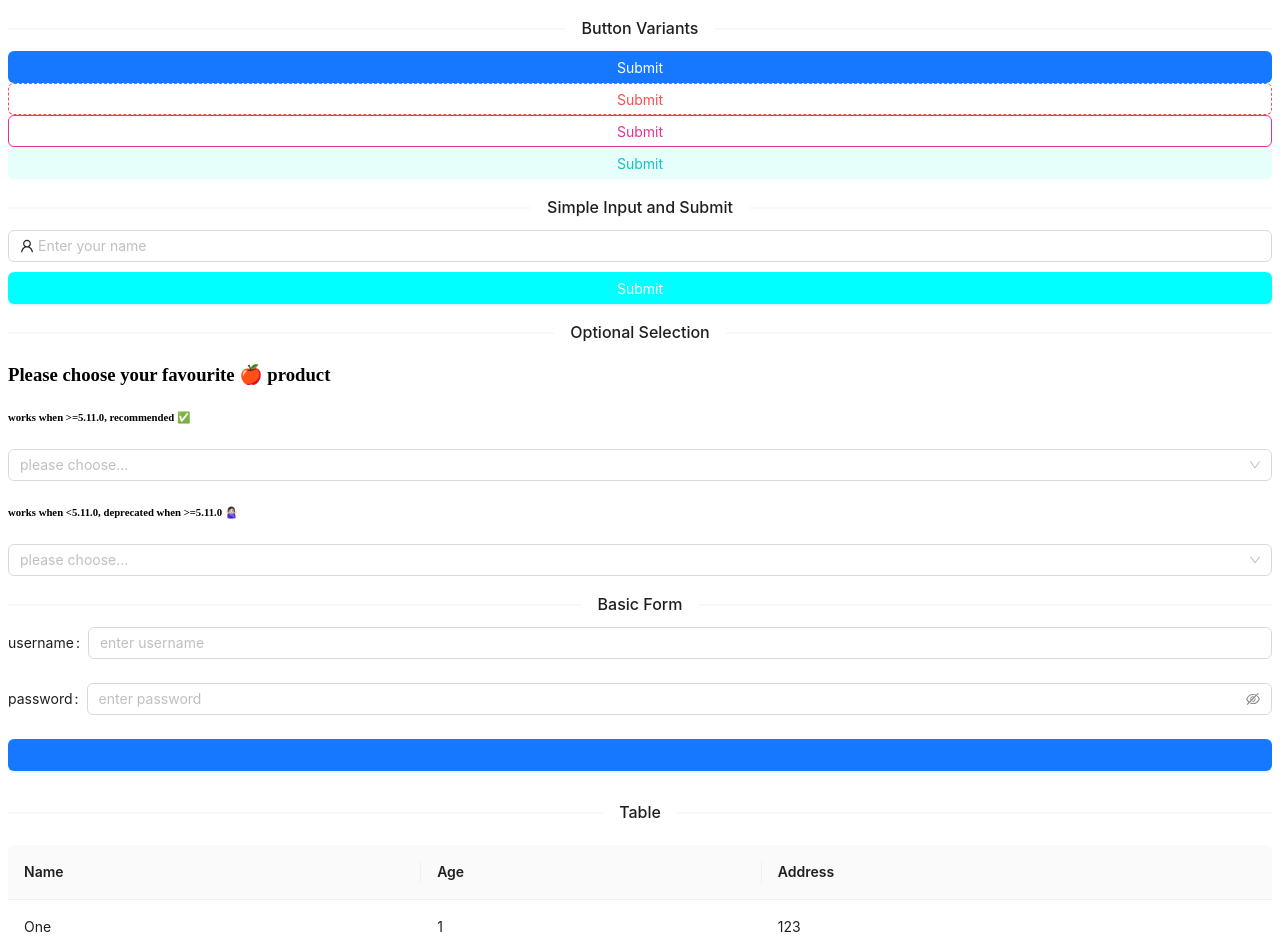
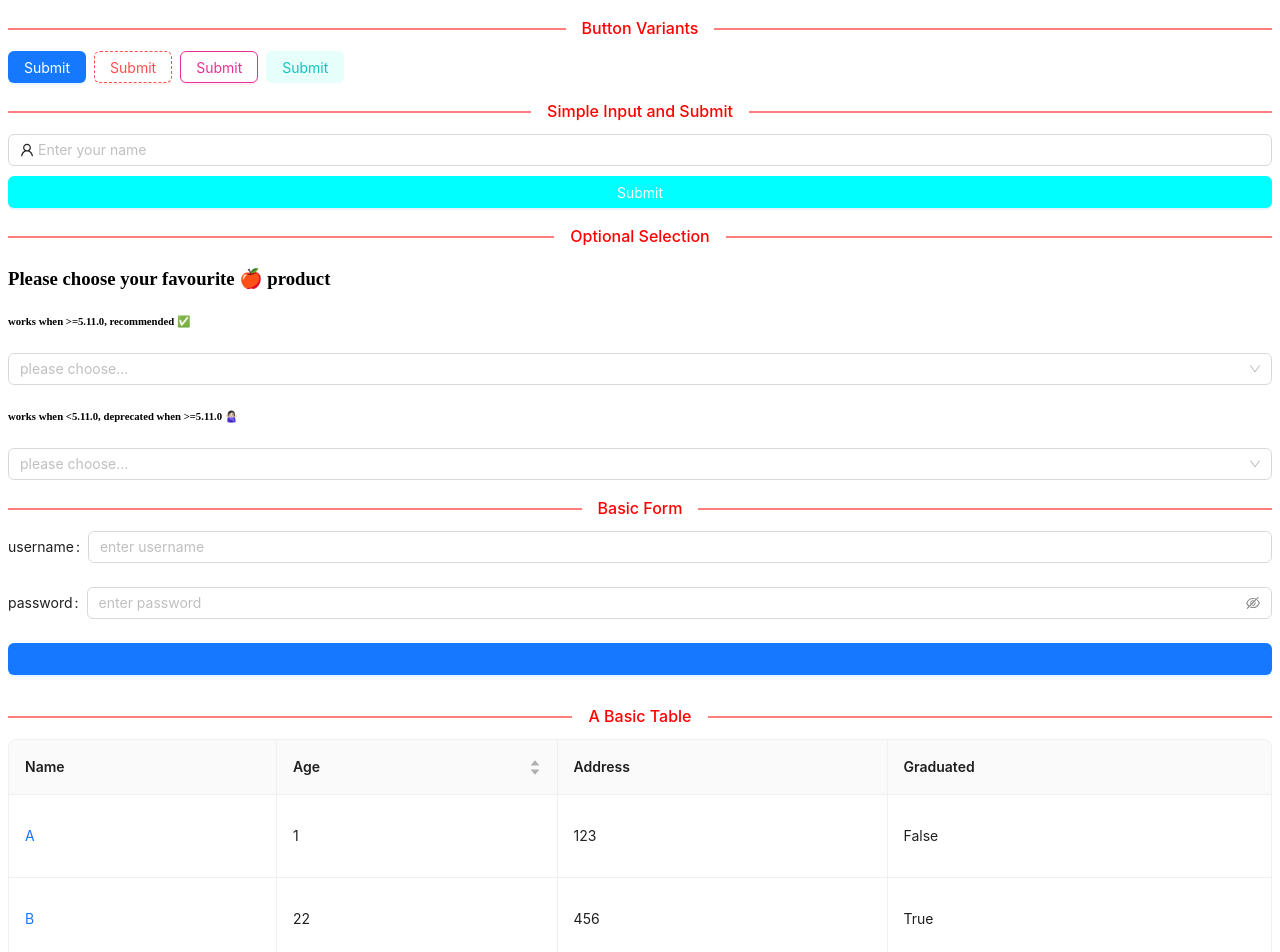
Before and after one commit to jeshwanthshivasai/tiny-ANT-mighty-DESIGN, a React (Vite) app: page / in a window 1280 px wide. Shown: the top 952 px of the page. Built offline with nearby package versions, Linux system fonts and the light colour scheme.

Commit message:
simple table & changes for divider in other files

```diff
--- a/src/App.jsx
+++ b/src/App.jsx
@@ -30,6 +30,7 @@ import Buttons from './Buttons';
 import InputField from './Input';
 import Selection from './Selection';
 import SimpleForm from './SimpleForm';
+import MyTable from './Table';
 
 
 
@@ -142,7 +143,7 @@ const App = () => {
       <InputField />
       <Selection />
       <SimpleForm />
-
+      <MyTable />
 
 
 
--- a/src/Buttons.jsx
+++ b/src/Buttons.jsx
@@ -1,5 +1,5 @@
 import React, { useState } from "react";
-import { Button, Divider } from "antd";
+import { Button, Divider, Space } from "antd";
 
 export default function Buttons() {
     const [loading, setLoading] = useState(false);
@@ -12,11 +12,13 @@ export default function Buttons() {
     }
     return (
         <>
-            <Divider style={{ marginBottom: '10px'}}>Button Variants</Divider>
-            <Button type="primary" block onClick={onButtonClick} loading={loading}>Submit</Button>
-            <Button type="dashed" danger block onClick={onButtonClick} loading={loading}>Submit</Button>
-            <Button variant="outlined" block color="pink" onClick={onButtonClick} loading={loading}>Submit</Button>
-            <Button variant="filled" block color='cyan' onClick={onButtonClick} loading={loading}>Submit</Button>
+            <Divider style={{ marginBottom: '10px', color: 'red', borderColor:"red"}}>Button Variants</Divider>
+            <Space>
+                <Button type="primary" block onClick={onButtonClick} loading={loading}>Submit</Button>
+                <Button type="dashed" danger block onClick={onButtonClick} loading={loading}>Submit</Button>
+                <Button variant="outlined" block color="pink" onClick={onButtonClick} loading={loading}>Submit</Button>
+                <Button variant="filled" block color='cyan' onClick={onButtonClick} loading={loading}>Submit</Button>
+            </Space>
         </>
     )
 }
--- a/src/Input.jsx
+++ b/src/Input.jsx
@@ -19,7 +19,7 @@ export default function InputField() {
 
   return (
     <>
-      <Divider style={{ marginBottom: '10px'}}>Simple Input and Submit</Divider>
+      <Divider style={{ marginBottom: '10px', color: 'red', borderColor:"red"}}>Simple Input and Submit</Divider>
       <Space direction="vertical" size="middle" style={{ width:'100%' }}>
         <Input placeholder="Enter your name" maxLength={10} prefix={<UserOutlined />} style={{ marginBottom: '10px' }} allowClear></Input>
       </Space>
--- a/src/Selection.jsx
+++ b/src/Selection.jsx
@@ -6,7 +6,7 @@ export default function Selection() {
 
     return (
         <>
-            <Divider style={{ marginBottom: '10px'}}>Optional Selection</Divider>
+            <Divider style={{ marginBottom: '10px', color: 'red', borderColor:"red"}}>Optional Selection</Divider>
             <h3>Please choose your favourite 🍎 product</h3>
             <h6>{`works when >=5.11.0, recommended ✅`}</h6>
             <Select placeholder='please choose...' mode="multiple" allowClear maxTagCount={2} style={{width:'100%'}} options={apple.map((product => ({
--- a/src/SimpleForm.jsx
+++ b/src/SimpleForm.jsx
@@ -7,7 +7,7 @@ export default function SimpleForm() {
     }
     return (
         <>
-            <Divider style={{ marginBottom: '10px'}}>Basic Form</Divider>
+            <Divider style={{ marginBottom: '10px', color: 'red', borderColor:"red"}}>Basic Form</Divider>
             <Form onFinish={onFinish}>
                 <Form.Item label="username" name="username">
                     <Input placeholder="enter username" required></Input>
--- /dev/null
+++ b/src/Table.jsx
@@ -0,0 +1,62 @@
+import React from "react";
+import { Table, Divider } from "antd";
+import Title from "antd/es/skeleton/Title";
+
+export default function MyTable() {
+
+    const data = [
+        {
+            name:"A",
+            age:1,
+            address:'123',
+            key: '1'
+        },
+        {
+            name:"B",
+            age:22,
+            address:'456',
+            key: '2'
+        },
+        {
+            name:"C",
+            age:3,
+            address:'789',
+            key: '3'
+        },
+    ]
+
+    const columns = [
+        {
+            title: 'Name',
+            dataIndex: 'name',
+            key: 'key',
+            render: name => {
+                return <a>{name}</a>
+            }
+        },
+        {
+            title: 'Age',
+            dataIndex: 'age',
+            key: 'key',
+            sorter: (x, y) => x.age - y.age,
+        },
+        {
+            title: 'Address',
+            dataIndex: 'address',
+            key: 'key',
+        },
+        {
+            title: 'Graduated',
+            key: 'key',
+            render: payload => {
+                return <p>{payload.age>20 ? 'True' : 'False'}</p>
+            }
+        },
+    ]
+    return (
+        <>
+            <Divider style={{ marginBottom: '10px', color: 'red', borderColor:"red"}}>A Basic Table</Divider>
+            <Table bordered columns={columns} dataSource={data}></Table>
+        </>
+    )
+}
```
